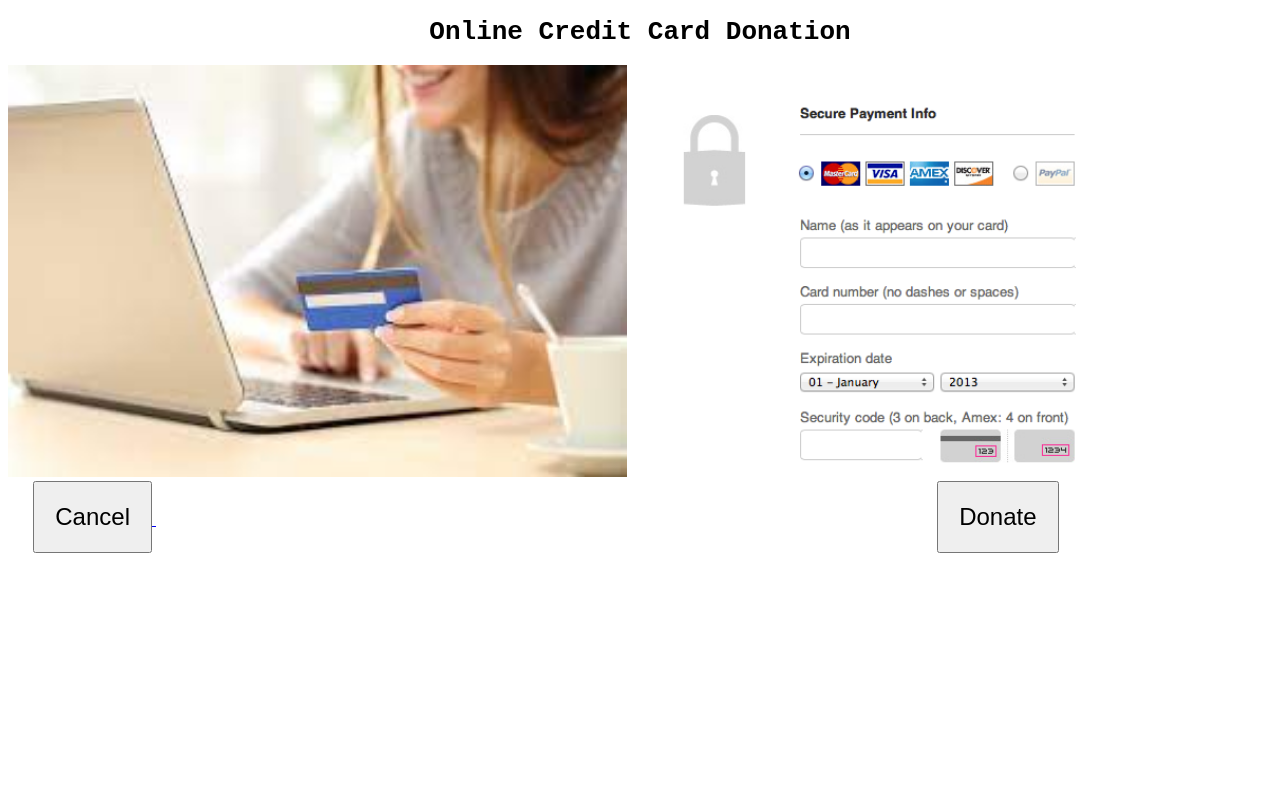
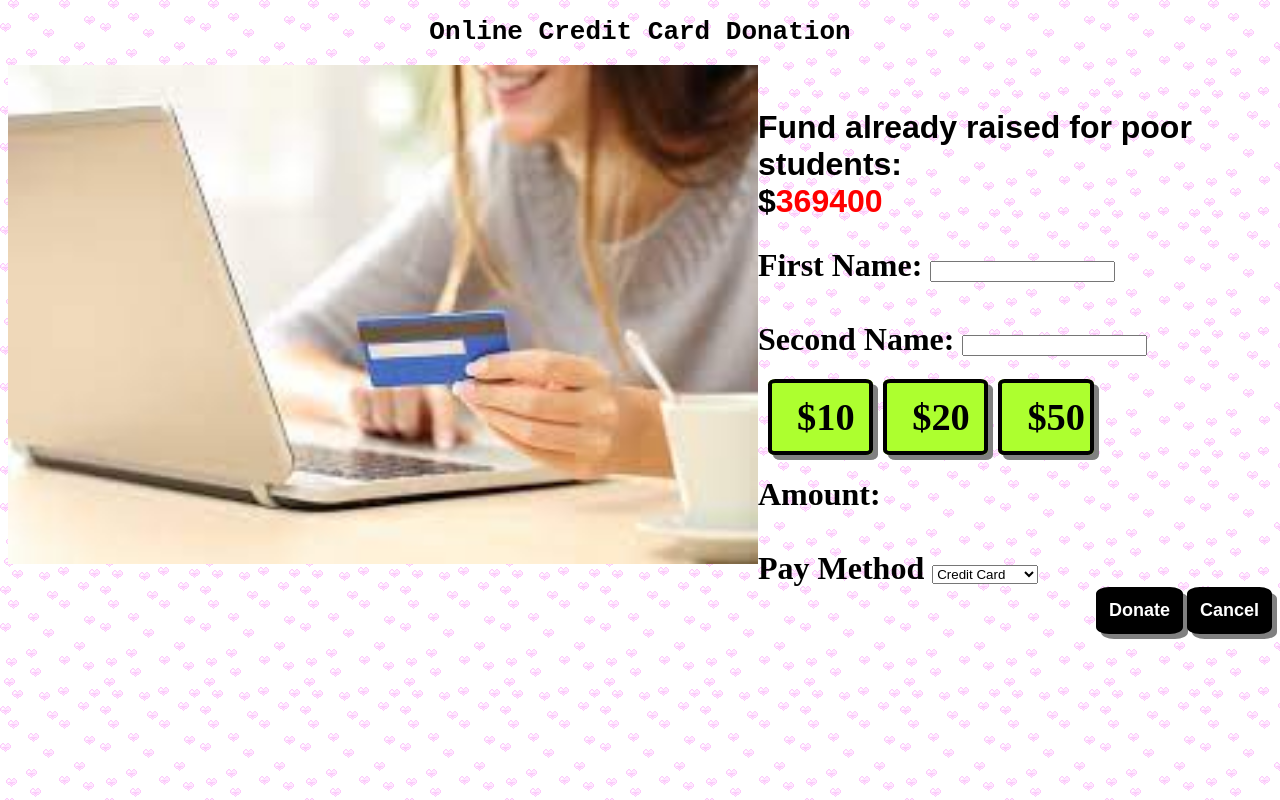
Before and after one commit to cejhsxj/BITS-G3-PROJECT, a plain HTML site: page pay.html in a window 1280 px wide. Drawn offline with Linux system fonts and the light colour scheme.

Commit message:
Add files via upload

```diff
--- a/pay.html
+++ b/pay.html
@@ -1,11 +1,142 @@
 <!DOCTYPE html>
 <head></head>
-<body>
+<body onload="initial()">
     <h1 style="text-align: center; font-family:monospace;">Online Credit Card Donation</h1>
-    <img src="./images/credit-card-pay.jpeg" style="height:auto; width: 49%;">
-    <img src="./images/online-pay.png" style="height:auto; width: 49%;">
-    <a href="index.html">
-        <button style="padding: 20px; margin-left:2%; font-size:x-large;">Cancel</button>
-        <button style="padding: 20px; margin-left:61.8%; font-size:x-large;">Donate</button>
-    </a>
+    <h3>Donation received! Do you want to see what people said? <a href="news.html">Click me.</a></h3>
+    <div id="div1">
+        <img src="./images/credit-card-pay.jpeg">
+    </div>
+    <div id="div2">
+        <h2>Fund already raised for poor students:<br> $<span id="total"></span></h2>
+        <form>
+            <label>First Name:</label>
+            <input type="text" required id="fn"><br><br>
+            <label>Second Name:</label>
+            <input type="text" required id="sn"><br><br>
+
+            <label class="checkboxArea">
+                <input type="checkbox" name="cbes" onclick="addTen()">$10
+            </label>
+            <label class="checkboxArea">
+                <input type="checkbox" name="cbes" onclick="addFifty()">$20
+            </label>
+            <label class="checkboxArea">
+                <input type="checkbox" name="cbes" onclick="addTwoH()">$50
+            </label><br><br>
+            <label>  Amount: </label><span id="amountShow"></span><br><br>
+            <label>Pay Method</label>
+            <select>
+                <option>Credit Card</option>
+                <option>Debit Card</option>
+                <option>Checks</option>
+                <option>Bank Transfer</option>
+            </select>
+        </form>
+    </div>
+    <div style="float: right;">
+        <button onclick="change()">Donate</button>
+        <a href="index.html">
+            <button>Cancel</button>
+        </a>
+    </div>
+    <script>
+        var amount = 0;
+        var total = 369400;
+        function initial(){
+            document.getElementById("total").innerHTML = total;
+        }
+
+        function addTen(){
+            amount += 10;
+            document.getElementsByClassName("checkboxArea")[0].style.background = "pink";
+            document.getElementById("amountShow").innerHTML = amount;
+        }
+        function addFifty(){
+            amount += 20;
+            document.getElementsByClassName("checkboxArea")[1].style.background = "pink";
+            document.getElementById("amountShow").innerHTML = amount;
+        }
+        function addTwoH(){
+            amount += 50;
+            document.getElementsByClassName("checkboxArea")[2].style.background = "pink";
+            document.getElementById("amountShow").innerHTML = amount;
+        }
+        function change(){
+            fn = document.getElementById('fn').value;
+            sn = document.getElementById('sn').value;
+
+            alert("Thank you, " + fn + " " + sn + ". " + amount + " donated!");
+            total += amount;
+            amount = "";
+            document.getElementsByTagName('h3')[0].style.display = "inline";
+            document.getElementById("total").innerHTML = total;
+            document.getElementById("amountShow").innerHTML = amount;
+        }
+    </script>
+    <style>
+        h3{
+            display: none;
+            color: green;
+        }
+        img{
+            height:auto;
+            width: 750px;
+        }
+        h2{
+            font-family: fantasy;
+            font-size: xx-large;
+        }
+        span{
+            color: red;
+            font-size: xx-large;
+        }
+        body{
+            background-image: url(./images/body_background.gif);
+        }
+        #div1{
+            display: inline;
+            float: left;
+        }
+        #div2{
+            display: inline;
+            float: center;
+            margin-left: 100px;
+        }
+        form{
+            font-size: xx-large;
+            font-weight: bolder;
+        }
+
+        .checkboxArea{
+            margin-left: 10px;
+            background: greenyellow;
+            font-weight: bolder;
+            font-size: larger;
+            padding-top: 13px;
+            padding-bottom: 13px;
+            padding-left: 5px;
+            padding-right: 5px;
+            text-align: center;
+            border: 4px solid black;
+            border-radius: 7%;
+            box-shadow: grey 5px 5px;
+        }
+
+        input[type="checkbox"]{
+            visibility: hidden;
+        }
+
+        button{
+            padding: 9px;
+            color: white;
+            background-color: black;
+            font-size: large;
+            font-weight: bold;
+            display:inline-block;
+            border: 4px solid black;
+            border-radius: 15%;
+            box-shadow: grey 5px 5px;
+
+        }
+    </style>
 </body>
```
Also changed, not shown: donate.html (+1 -1 lines).
